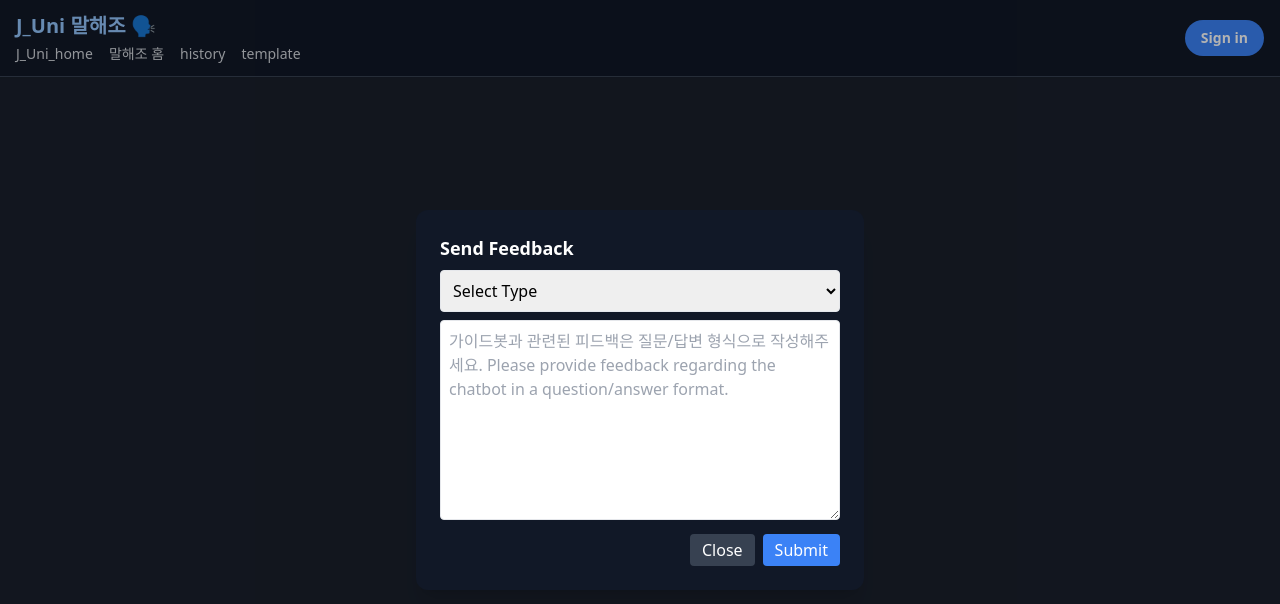
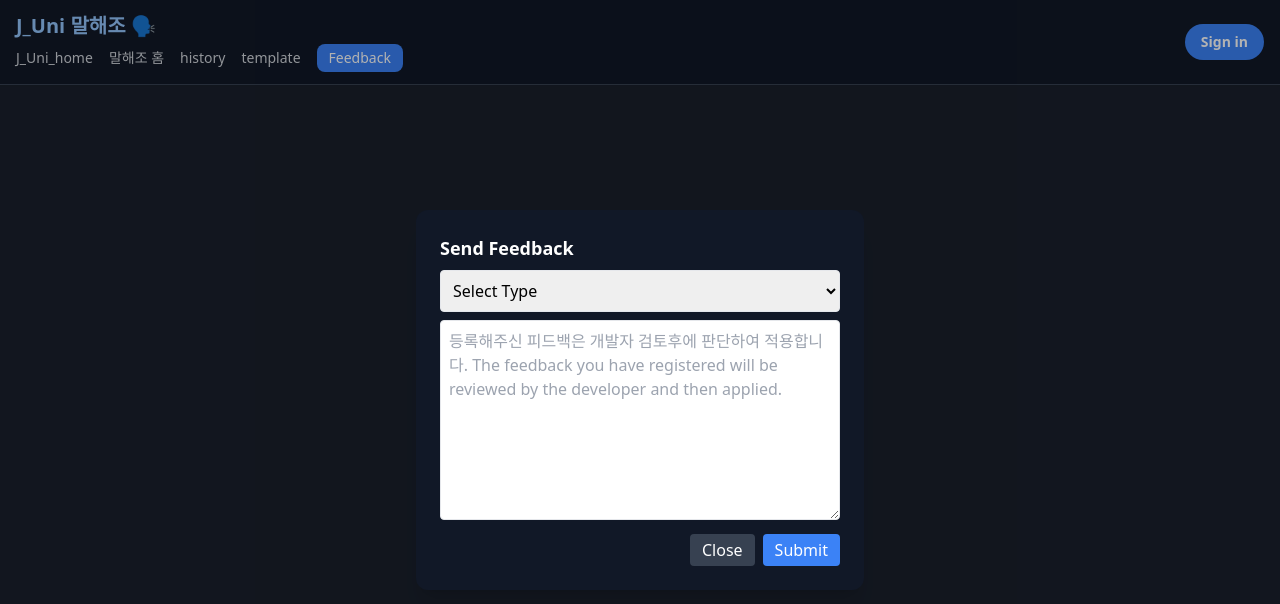
Before and after one commit to Limjaewoo-kor/j_universe, a React (Create React App) app in the folder frontend/: page /feedback in a window 1280 px wide. Shown: the top 604 px of the page. Built offline with nearby package versions, Linux system fonts and the light colour scheme; no server answers.

Commit message:
1. Feedback 버튼 및 항목 추가

```diff
--- a/frontend/src/components/FeedbackForm.js
+++ b/frontend/src/components/FeedbackForm.js
@@ -11,7 +11,7 @@ const FeedbackForm = ({ onClose }) => {
     try {
       const API_BASE_URL = process.env.REACT_APP_API_BASE_URL || "http://localhost:8000";
       await axios.post(`${API_BASE_URL}/feedback`, {
-        project: "rumble_chatbot",
+        project: "j-uni",
         feedback_text: content,
         type: type // 백엔드가 지원한다면
       });
@@ -35,14 +35,15 @@ const FeedbackForm = ({ onClose }) => {
             className="mb-2 w-full p-2 border rounded text-black"
           >
             <option value="">Select Type</option>
-            <option value="bug">Bug</option>
-            <option value="suggestion">Suggestion</option>
-            <option value="etc">Other</option>
+            <option value="j_universe">j_universe[MainPage]</option>
+            <option value="malhaejo">말해조(Malhaejo)</option>
+            <option value="rumble">Rumble_Chatbot</option>
+            <option value="calc">계산해(CalcForMe)</option>
           </select>
           <textarea
             value={content}
             onChange={(e) => setContent(e.target.value)}
-            placeholder="가이드봇과 관련된 피드백은 질문/답변 형식으로 작성해주세요. Please provide feedback regarding the chatbot in a question/answer format."
+            placeholder="등록해주신 피드백은 개발자 검토후에 판단하여 적용합니다. The feedback you have registered will be reviewed by the developer and then applied."
             required
             className="mb-2 w-full p-2 border rounded text-black min-h-[120px] sm:min-h-[200px]"
           />
--- a/frontend/src/components/Header.js
+++ b/frontend/src/components/Header.js
@@ -1,6 +1,7 @@
 import React, { useEffect, useState } from 'react';
 import { Link, useNavigate } from 'react-router-dom';
 import { useAuth } from '../contexts/authContext';
+import FeedbackForm from "./FeedbackForm";
 
 const Header = ({ toggleTheme, theme }) => {
   const navigate = useNavigate();
@@ -9,7 +10,7 @@ const Header = ({ toggleTheme, theme }) => {
   const [usageCount, setUsageCount] = useState(null);
   const [dailyLimit, setDailyLimit] = useState(null);
   const [userNickname, setUserNickname] = useState('');
-
+  const [showFeedback, setShowFeedback] = useState(false);
 
   useEffect(() => {
     const email = localStorage.getItem("email");
@@ -37,20 +38,27 @@ const Header = ({ toggleTheme, theme }) => {
     <header className="flex flex-col md:flex-row justify-between items-center px-4 py-3 border-b border-gray-200 dark:border-gray-700 bg-white dark:bg-gray-900 shadow-sm">
       <div className="mb-2 md:mb-0 text-center md:text-left">
         <h1 className="text-lg sm:text-xl font-bold text-blue-600 dark:text-blue-300">J_Uni 말해조 🗣️</h1>
-        <nav className="mt-1 flex flex-col md:flex-row gap-2 md:gap-4 text-sm text-gray-700 dark:text-gray-300 items-center">
+        <nav
+            className="mt-1 flex flex-col md:flex-row gap-2 md:gap-4 text-sm text-gray-700 dark:text-gray-300 items-center">
           <Link to="/" className="hover:text-blue-400">J_Uni_home</Link>
           <Link to="/home" className="hover:text-blue-400">말해조 홈</Link>
           <Link to="/history" className="hover:text-blue-400">history</Link>
           <Link to="/templates" className="hover:text-blue-400">template</Link>
           {isLoggedIn && (
-            <Link to="/profile" className="hover:text-blue-400">mypage</Link>
+              <Link to="/profile" className="hover:text-blue-400">mypage</Link>
           )}
+          <button
+              className="px-3 py-1 bg-blue-500 text-white rounded-lg hover:bg-blue-600"
+              onClick={() => setShowFeedback(true)}>
+            Feedback
+          </button>
+          {showFeedback && <FeedbackForm onClose={() => setShowFeedback(false)}/>}
         </nav>
       </div>
       <div className="flex flex-col items-end gap-2 mt-4 md:mt-0">
         {isLoggedIn && (
-          <div className="text-sm font-semibold text-green-300">
-            어서오세요, <span className="text-yellow-400">{userNickname || userEmail}</span> 님
+            <div className="text-sm font-semibold text-green-300">
+              어서오세요, <span className="text-yellow-400">{userNickname || userEmail}</span> 님
           </div>
         )}
         {isLoggedIn ? (
--- a/frontend/src/pages/CalcHelper.js
+++ b/frontend/src/pages/CalcHelper.js
@@ -8,6 +8,7 @@ import {Link, useNavigate} from "react-router-dom";
 import {useAuth} from "../contexts/authContext";
 import Buymeacoffee from "../components/buymeacoffee";
 import { useEffect } from 'react';
+import FeedbackForm from "../components/FeedbackForm";
 
 
 const CalcHelperPage = () => {
@@ -17,7 +18,7 @@ const CalcHelperPage = () => {
   const [remainingCalls, setRemainingCalls] = useState(null);
   const API_BASE_URL = process.env.REACT_APP_API_URL || "http://localhost:8000";
   const [userNickname, setUserNickname] = useState('');
-
+  const [showFeedback, setShowFeedback] = useState(false);
 
   useEffect(() => {
     const token = localStorage.getItem('token');
@@ -70,6 +71,13 @@ const CalcHelperPage = () => {
               <Link to="/" className="hover:text-blue-400">J_Uni_home</Link>
               <span className="mx-2">|</span>
               <Link to="/calc-helper" className="hover:text-blue-400">말로하는 계산기 홈</Link>
+              <span className="mx-2">|</span>
+              <button
+                  className="px-3 py-1 bg-blue-500 text-white rounded-lg hover:bg-blue-600"
+                  onClick={() => setShowFeedback(true)}>
+                Feedback
+              </button>
+              {showFeedback && <FeedbackForm onClose={() => setShowFeedback(false)}/>}
             </nav>
           </div>
 
--- a/frontend/src/pages/MainPage.js
+++ b/frontend/src/pages/MainPage.js
@@ -1,6 +1,7 @@
-import React from 'react';
+import React, {useState} from 'react';
 import { useNavigate } from 'react-router-dom';
 import Buymeacoffee from "../components/buymeacoffee";
+import FeedbackForm from "../components/FeedbackForm";
 
 const menuList = [
   { label: "말해조(Malhaejo)", to: "/home", description: "사용자가 핵심 내용을 입력하면, 정중하고 공손한 비즈니스 문장 또는 민원 문서를 자동으로 생성해주는 AI 문장 생성 도우미입니다." },
@@ -15,11 +16,18 @@ const menuList = [
 
 export default function MainPage() {
   const navigate = useNavigate();
+  const [showFeedback, setShowFeedback] = useState(false);
 
   return (
     <div className="flex flex-col items-center min-h-screen justify-center px-4 py-10 bg-gray-900 text-white">
       <h1 className="text-4xl sm:text-6xl font-bold mb-12 tracking-widest">J_Universe</h1>
-
+      <button
+          className="px-3 py-1 bg-blue-500 text-white rounded-lg hover:bg-blue-600"
+          onClick={() => setShowFeedback(true)}>
+        Feedback
+      </button>
+        <br/>
+      {showFeedback && <FeedbackForm onClose={() => setShowFeedback(false)}/>}
       <div className="flex flex-col gap-4 w-full max-w-2xl">
         {menuList.map((menu, idx) => (
           <div
```
